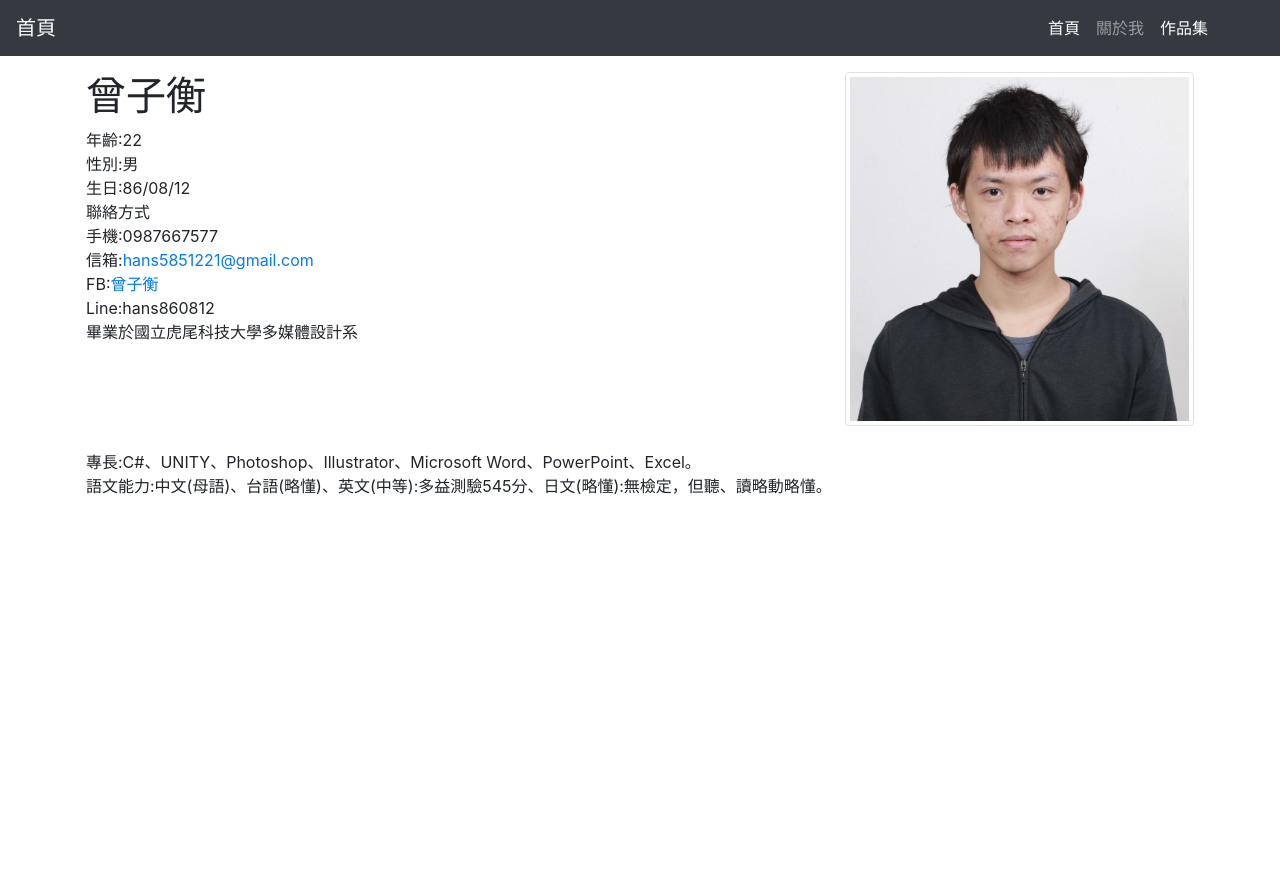
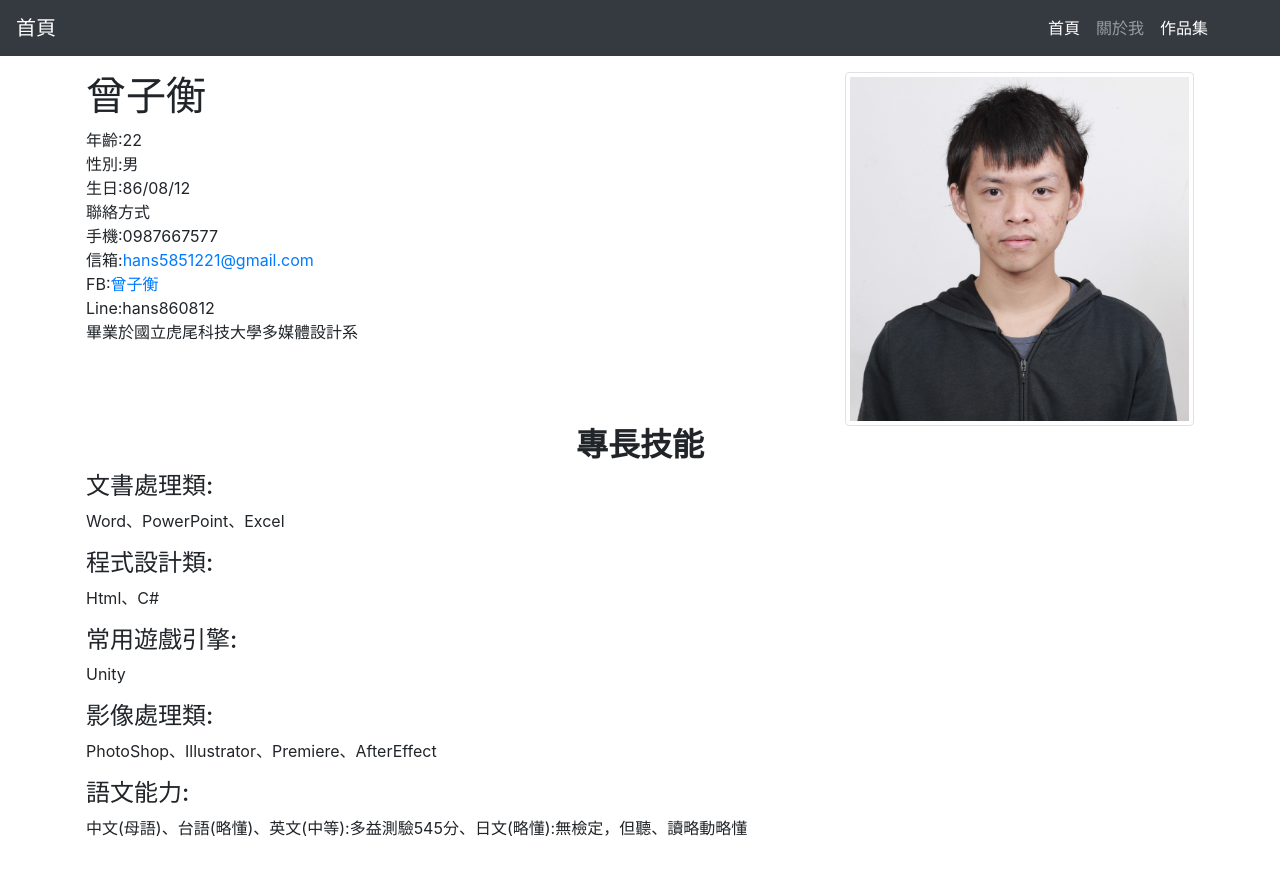
Before and after one commit to MagikarpLv5/MagikarpLv5.github.io, a plain HTML site: page aboutme.html in a window 1280 px wide. Before the commit the page ends 800 px from the top, so only its background shows below. Drawn offline with nearby package versions, Linux system fonts and the light colour scheme.

Commit message:
Update aboutme
排版整理

```diff
--- a/aboutme.html
+++ b/aboutme.html
@@ -35,7 +35,12 @@
       <img src="image/myimage.JPG" class="img-fluid img-thumbnail justify-content-center" alt="Myimage">
     </div>
   </div>
-      <br>專長:C#、UNITY、Photoshop、Illustrator、Microsoft Word、PowerPoint、Excel。<br>語文能力:中文(母語)、台語(略懂)、英文(中等):多益測驗545分、日文(略懂):無檢定，但聽、讀略動略懂。</p>
+      <h2 class="text-center font-weight-bold">專長技能</h2>
+      <H4>文書處理類:</H4><p>Word、PowerPoint、Excel</p>
+      <H4>程式設計類:</H4><p>Html、C#</p>
+      <H4>常用遊戲引擎:</H4><p>Unity</p>
+      <H4>影像處理類:</H4><p>PhotoShop、Illustrator、Premiere、AfterEffect</p>
+      <H4>語文能力:</H4><p>中文(母語)、台語(略懂)、英文(中等):多益測驗545分、日文(略懂):無檢定，但聽、讀略動略懂</p>
     </div>
     <script src="https://code.jquery.com/jquery-3.3.1.slim.min.js" integrity="sha384-q8i/X+965DzO0rT7abK41JStQIAqVgRVzpbzo5smXKp4YfRvH+8abtTE1Pi6jizo" crossorigin="anonymous"></script>
     <script src="https://cdnjs.cloudflare.com/ajax/libs/popper.js/1.14.6/umd/popper.min.js" integrity="sha384-wHAiFfRlMFy6i5SRaxvfOCifBUQy1xHdJ/yoi7FRNXMRBu5WHdZYu1hA6ZOblgut" crossorigin="anonymous"></script>
```
